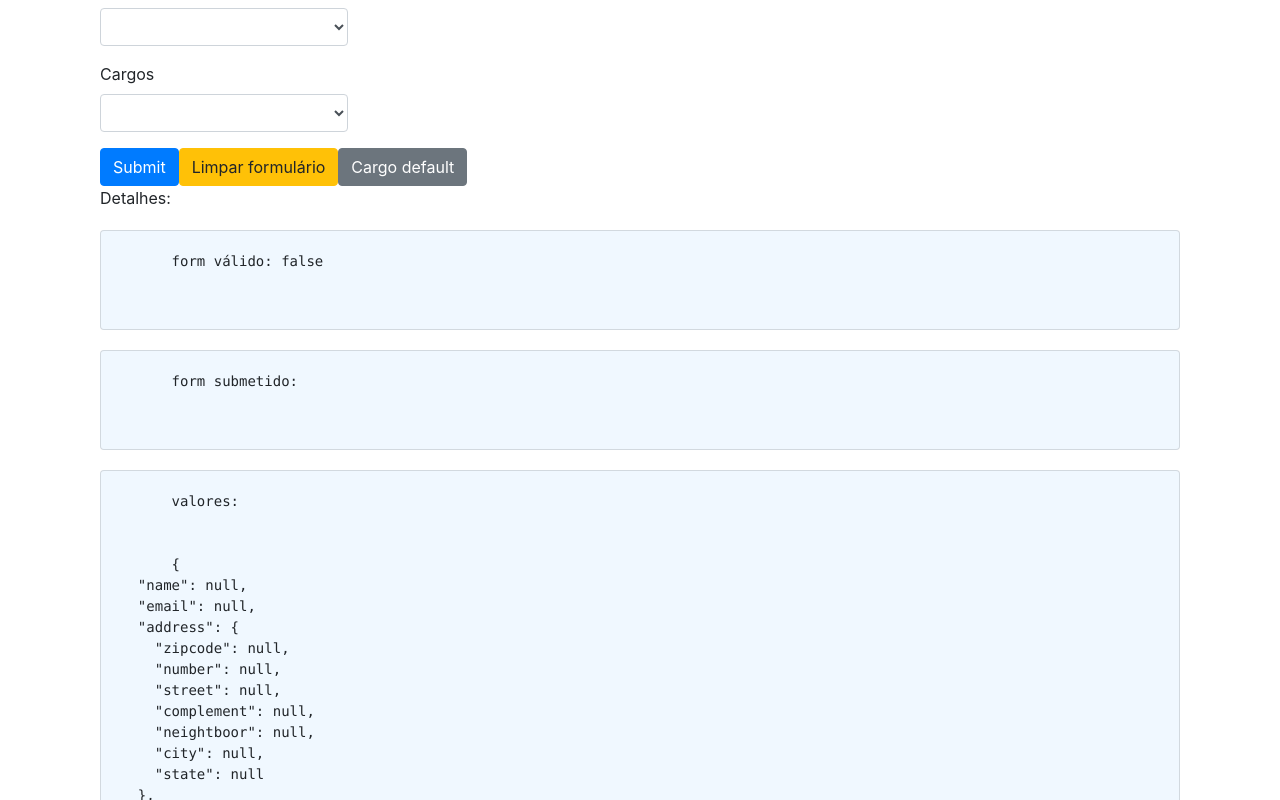
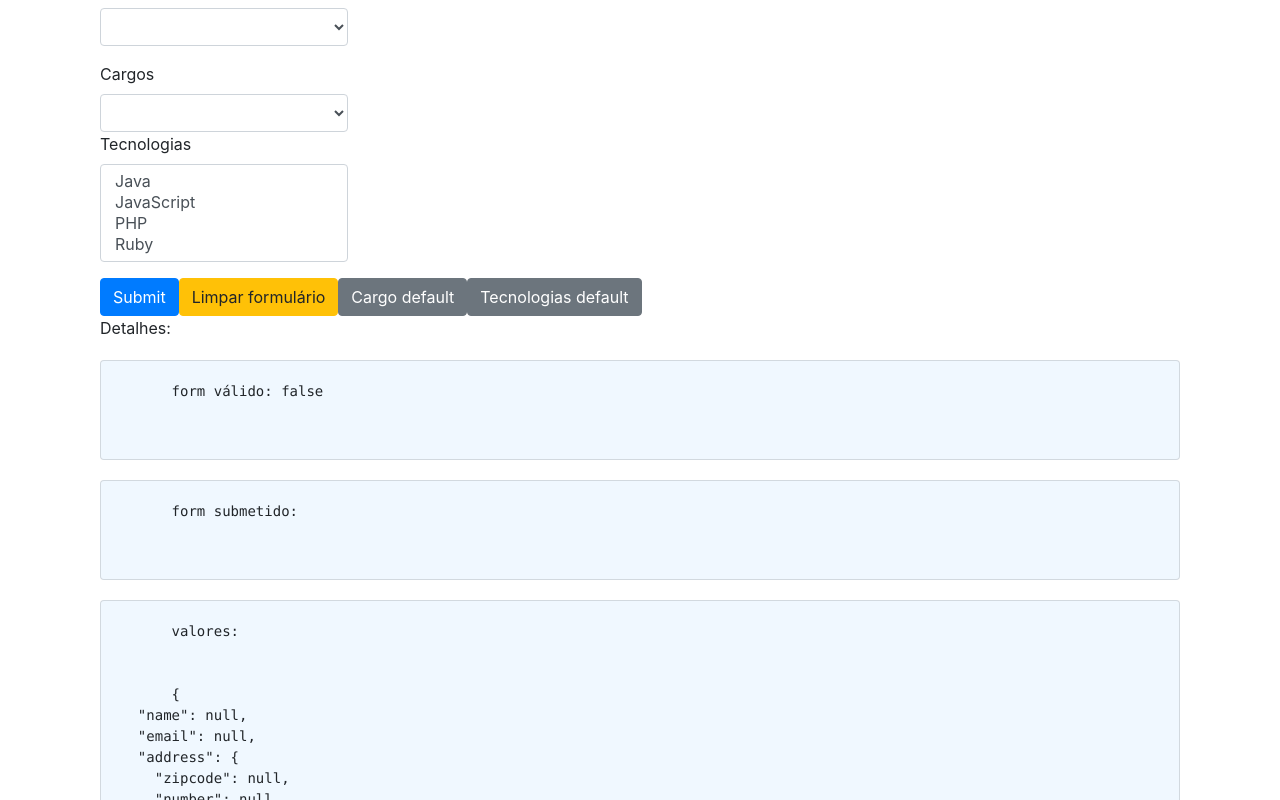
Before and after one commit to layshidani/curso-loiane, an Angular app: page /dataForm in a window 1280 px wide. Shown: the part 760-1560 px from the top of the page. Built offline with nearby package versions, Linux system fonts and the light colour scheme.

Commit message:
feat(reactive-forms): select multiple :sparkles:

```diff
--- a/src/app/data-form/data-form.component.html
+++ b/src/app/data-form/data-form.component.html
@@ -109,6 +109,15 @@
       <app-field-control-error [showError]="verifyValidTouched('roles')" errorMsg="campo obrigatório.">
       </app-field-control-error>
     </div>
+
+    <div class="col-md-3" [ngClass]="applyCssError('technologies')">
+      <label for="technologies" class="control-label">Tecnologias</label>
+      <select multiple class="form-control" id="technologies" formControlName="technologies" [compareWith]="comparetechnology">
+        <option *ngFor="let technology of technologies" [ngValue]="technology.name">{{ technology.desc }}</option>
+      </select>
+      <app-field-control-error [showError]="verifyValidTouched('technologies')" errorMsg="campo obrigatório.">
+      </app-field-control-error>
+    </div>
   </div>
 
   <div class="col-sm-12">
@@ -127,6 +136,11 @@
       (click)="setRole()"
     >Cargo default</button>
 
+    <button
+      class="btn btn-secondary"
+      (click)="setTechnology()"
+    >Tecnologias default</button>
+
   </div>
 </form>
 
--- a/src/app/data-form/data-form.component.ts
+++ b/src/app/data-form/data-form.component.ts
@@ -18,6 +18,7 @@ export class DataFormComponent implements OnInit {
   formulary: FormGroup;
   states: Observable<StateBR[]>;
   roles: any[];
+  technologies: any[];
 
   constructor(
     private http: HttpClient,
@@ -28,8 +29,8 @@ export class DataFormComponent implements OnInit {
 
   ngOnInit(): void {
     this.states = this.dropdownService.getStates();
-
     this.roles = this.dropdownService.getRoles();
+    this.technologies = this.dropdownService.getTechnologies();
 
     // com formGroup
     // this.formulary = new FormGroup({
@@ -51,7 +52,10 @@ export class DataFormComponent implements OnInit {
       }),
       roles: [
         null
-      ]
+      ],
+      technologies: [
+        null
+      ],
     })
   }
 
@@ -133,7 +137,13 @@ export class DataFormComponent implements OnInit {
         neightboor: null,
         city: null,
         state: null
-      }
+      },
+      roles: [
+        null
+      ],
+      technologies: [
+        null
+      ]
     });
   }
 
@@ -143,6 +153,14 @@ export class DataFormComponent implements OnInit {
   }
 
   compareRole(obj1, obj2) {
-    return obj1 && obj2 ? (obj1.nivel === obj2.nivel) : obj1 === obj2
+    return obj1 && obj2 ? (obj1.nivel === obj2.nivel) : obj1 === obj2;
+  }
+
+  setTechnology() {
+    this.formulary.get('technologies').setValue(['Ruby', 'JavaScript']);
+  }
+
+  comparetechnology(obj1, obj2) {
+    return obj1 && obj2 ? (obj1.nome === obj2.nome) : obj1 === obj2
   }
 }
--- a/src/app/shared/services/dropdown.service.ts
+++ b/src/app/shared/services/dropdown.service.ts
@@ -18,4 +18,13 @@ export class DropdownService {
       { nome: 'Dev3', nivel: 'Senior', desc: 'Dev Sr' }
     ];
   }
+
+  getTechnologies() {
+    return [
+      { nome: 'java', desc: 'Java' },
+      { nome: 'javascript', desc: 'JavaScript' },
+      { nome: 'php', desc: 'PHP' },
+      { nome: 'ruby', desc: 'Ruby' }
+    ];
+  }
 }
```
